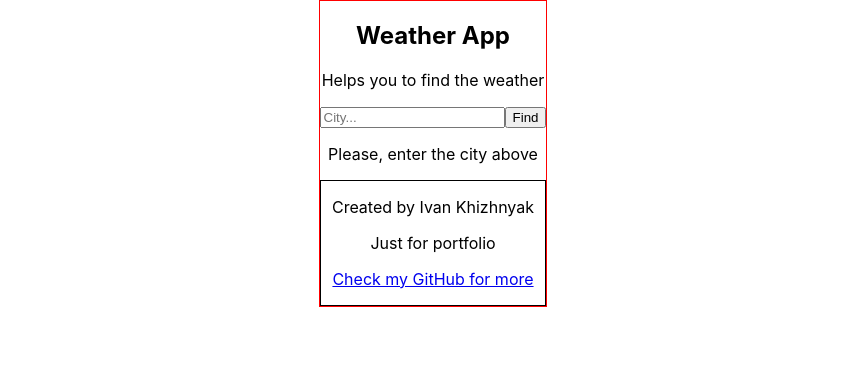
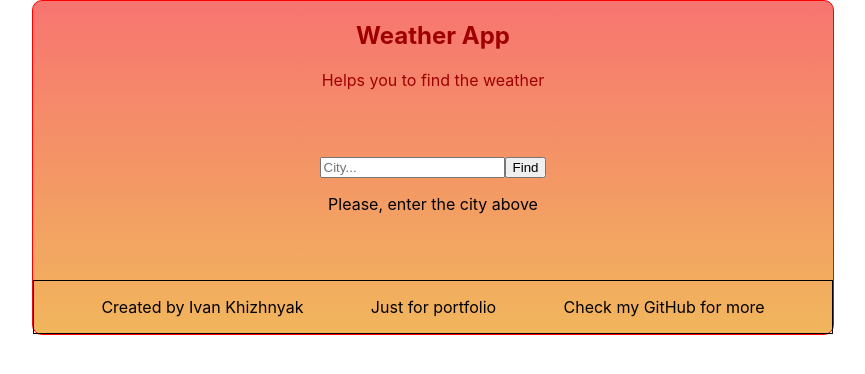
Before and after one commit to ikh00000/Weather-App-React, a React (Create React App) app in the folder weather-app/: page / in a window 1280 px wide. Shown: the top 374 px of the page, without its empty margins (207-1072 px from the left). Built offline with nearby package versions, Linux system fonts and the light colour scheme.

Commit message:
styles
making better UI with SASS

```diff
--- a/weather-app/src/App.js
+++ b/weather-app/src/App.js
@@ -1,5 +1,5 @@
 import React from 'react';
-import Header from './components/header/header';
+import Header from './components/header/Header';
 import Footer from './components/footer/footer';
 import './App.scss';
 import WeatherSearchAndShow from './components/WeatherSearchAndShow/WeatherSearchAndShow';
--- a/weather-app/src/App.scss
+++ b/weather-app/src/App.scss
@@ -9,6 +9,11 @@ body{
     flex-direction: column;
     text-align: center;
     border: 1px solid red;
+    border-radius: 10px;
+    background: linear-gradient(rgb(247, 117, 112), rgb(241, 182, 92));
+    width: 800px;
+    max-width: 800px;
+    min-width: 400px;
   }
 
 }
--- a/weather-app/src/components/WeatherSearchAndShow/SearchWeatherForm.js
+++ b/weather-app/src/components/WeatherSearchAndShow/SearchWeatherForm.js
@@ -2,7 +2,7 @@ import React from 'react';
 
 function SearchWeatherForm({getWeather}) {
   return (
-    <form onSubmit={getWeather}>
+    <form onSubmit={getWeather} className="SearchWeatherForm">
         <input
           type="text"
           name="city"
--- a/weather-app/src/components/WeatherSearchAndShow/WeatherSearchAndShow.js
+++ b/weather-app/src/components/WeatherSearchAndShow/WeatherSearchAndShow.js
@@ -4,7 +4,9 @@ import {getWeatherSelector} from '../../selectors';
 import {connect} from 'react-redux';
 
 import ShowWeather from './ShowWeather';
-import SearchWeatherForm from './SearchWeatherForm'
+import SearchWeatherForm from './SearchWeatherForm';
+
+import './WeatherSearchAndShow.scss';
 
 const WeatherSearchAndShow = ({weatherInfo, getWeather}) => {
   const [weather, setWeather ]= useState({
@@ -30,7 +32,7 @@ const WeatherSearchAndShow = ({weatherInfo, getWeather}) => {
 }, [weatherInfo.weather])
 
   return (
-    <div>
+    <div className="WeatherSearchAndShow">
       <SearchWeatherForm getWeather={getWeather} />
       <ShowWeather checkFetching={weatherInfo.weather} weather={weather} />
     </div>
--- /dev/null
+++ b/weather-app/src/components/WeatherSearchAndShow/WeatherSearchAndShow.scss
@@ -0,0 +1,3 @@
+.WeatherSearchAndShow{
+  margin: 50px 50px;
+}
--- a/weather-app/src/components/footer/footer.js
+++ b/weather-app/src/components/footer/footer.js
@@ -3,11 +3,14 @@ import './footer.scss'
 function Footer() {
   return (
     <div className="footer">
+
         <p>Created by Ivan Khizhnyak</p>
         <p>Just for portfolio</p>
         <p><a target="_blanc" href="https://github.com/IvanKhizhnyak">
           Check my GitHub for more
         </a></p>
+
+
     </div>
   )
 }
--- a/weather-app/src/components/footer/footer.scss
+++ b/weather-app/src/components/footer/footer.scss
@@ -1,3 +1,12 @@
 .footer{
   border: 1px solid black;
+  display: flex;
+  justify-content: space-evenly;
+
+  p{
+    a{
+      text-decoration: none;
+      color: black;
+    }
+  }
 }
--- a/weather-app/src/components/header/header.js
+++ b/weather-app/src/components/header/header.js
@@ -1,5 +1,5 @@
-import React from 'react'
-import './header.scss'
+import React from 'react';
+import './Header.scss';
 
 
 function Header() {
--- a/weather-app/src/components/header/header.scss
+++ b/weather-app/src/components/header/header.scss
@@ -1,3 +1,9 @@
+$main-red:rgb(158, 0, 0);
 .Header{
-  border: 1px solid green($color: #000000);
+  h2{
+    color: $main-red;
+  }
+  p{
+    color: $main-red;
+  }
 }
```
Also changed, not shown: weather-app/src/components/WeatherSearchAndShow/SearchWeatherForm.scss (added).
